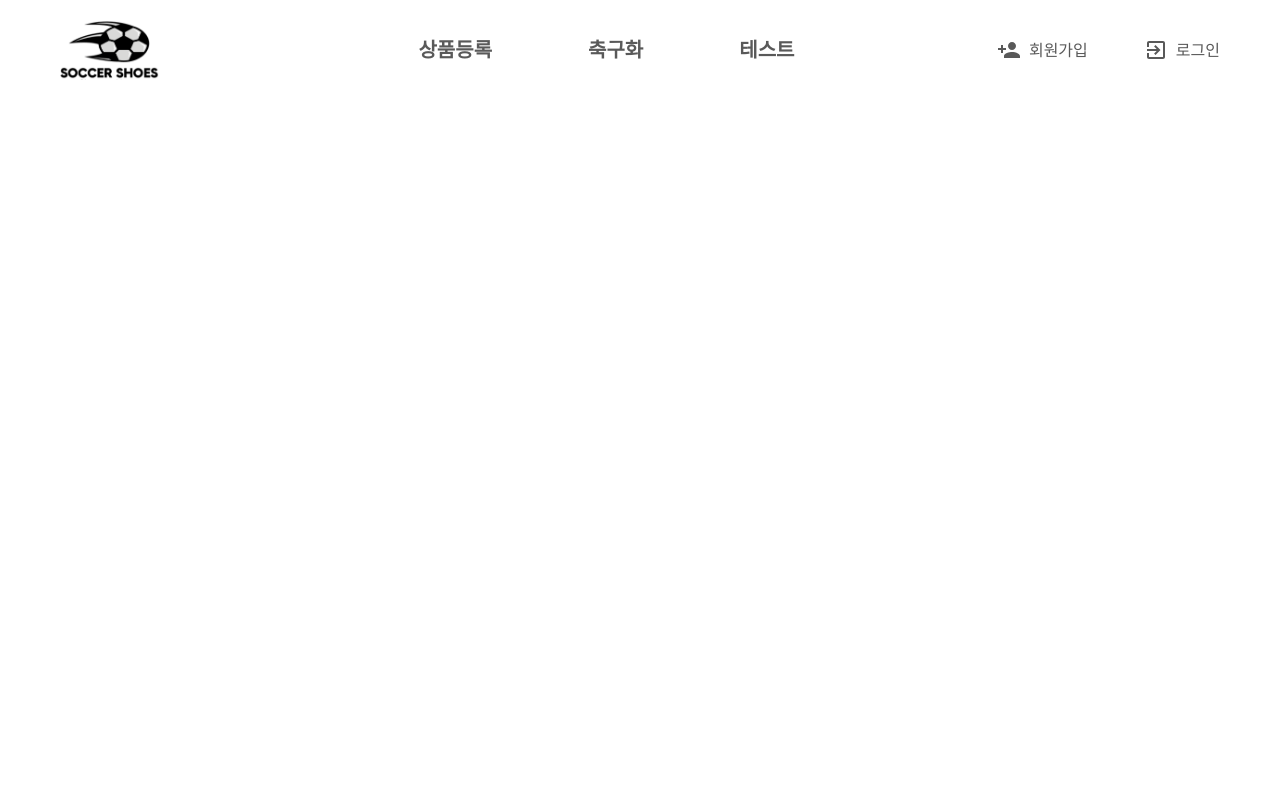
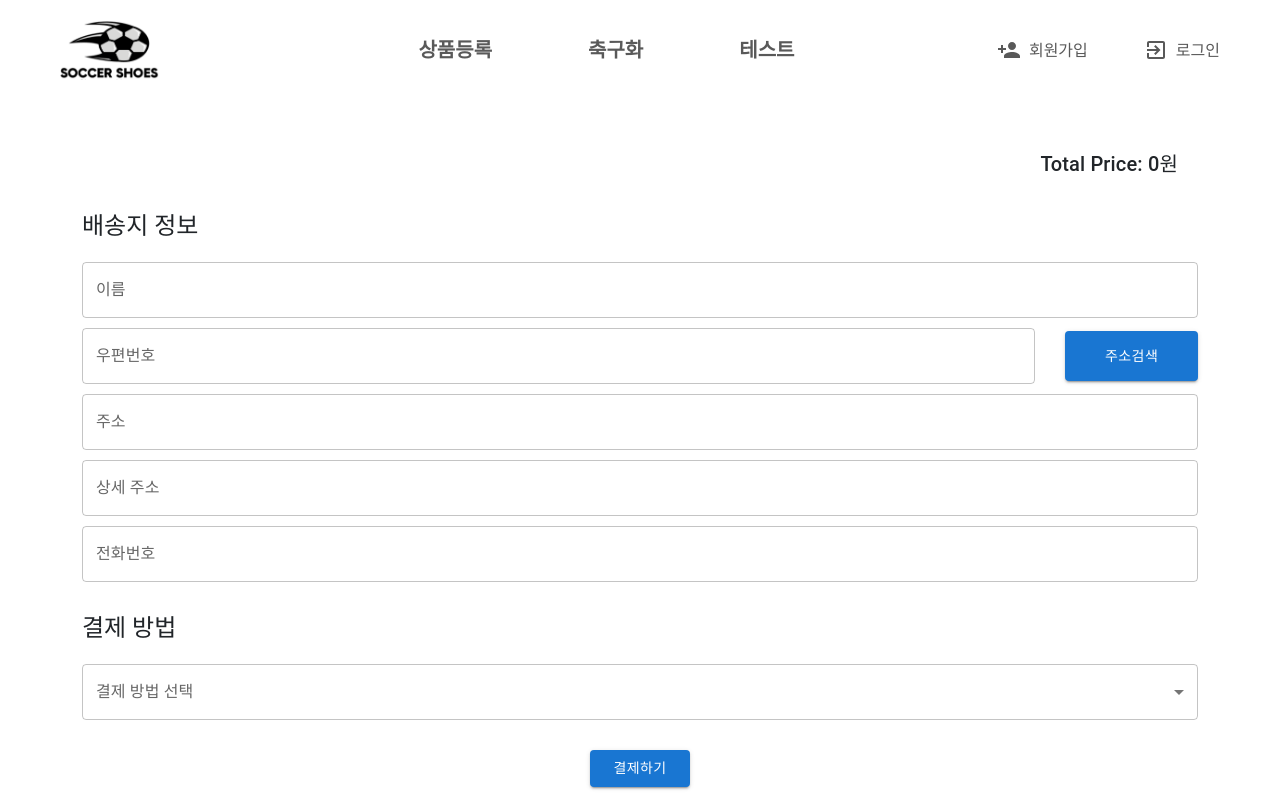
Before and after one commit to MDandersonm/shop1-front, a React (Create React App) app: page /checkout in a window 1280 px wide. Built offline with nearby package versions, Linux system fonts and the light colour scheme.

Commit message:
feat: [김영진] 장바구니에서 결제버튼을 누르면 나오는 결제 페이지 [REACT-SHOP-FRONT-12]

```diff
--- a/public/index.html
+++ b/public/index.html
@@ -24,6 +24,7 @@
       work correctly both with client-side routing and a non-root public URL.
       Learn how to configure a non-root public URL by running `npm run build`.
     -->
+    <script src="https://t1.daumcdn.net/mapjsapi/bundle/postcode/prod/postcode.v2.js"></script>
     <title>React App</title>
   </head>
   <body>
--- a/src/components/shopping/cartForm.tsx
+++ b/src/components/shopping/cartForm.tsx
@@ -15,9 +15,13 @@ import {
   incrementQuantity,
   decrementQuantity,
 } from "../../redux/actions/shoppingActions";
+import { useNavigate } from "react-router-dom";
+import { CartFormProps } from "../../redux/types/shoppingTypes";
 
-const CartForm: React.FC = () => {
+const CartForm: React.FC<CartFormProps> = ({ isCheckout = false }) => {
   const dispatch = useDispatch();
+  const navigate = useNavigate();
+
   const cartItems = useSelector((state: RootState) => state.shopping.cart);
   const totalPrice = cartItems.reduce((acc, item) => {
     console.log("Price:", item.product.price);
@@ -39,6 +43,9 @@ const CartForm: React.FC = () => {
     } else if (newQuantity < currentQuantity && newQuantity >= 1) {
       dispatch(decrementQuantity(product.id, size));
     }
+  };
+  const handlePaymentClick = () => {
+    navigate("/checkout");
   };
 
   return (
@@ -62,7 +69,9 @@ const CartForm: React.FC = () => {
             <Typography variant="h5">{item.product.name}</Typography>
             <Typography>brand: {item.product.brand}</Typography>
             <Typography>Size: {item.size}</Typography>
-            <Typography>Price: {Number(item.product.price).toLocaleString()}원</Typography>
+            <Typography>
+              Price: {Number(item.product.price).toLocaleString()}원
+            </Typography>
           </CardContent>
           <div
             style={{
@@ -75,21 +84,26 @@ const CartForm: React.FC = () => {
             <TextField
               value={item.quantity}
               type="number"
-              inputProps={{ min: 1 }}
+              inputProps={{ min: 1, readOnly: isCheckout }} // isCheckout이 true이면 readOnly 속성 적용
               style={{ width: "50px", margin: "0 20px" }}
-              onChange={(e) => handleQuantityChange(index, +e.target.value)} // + 기호를 붙이면, JavaScript는 해당 문자열을 숫자로 변환
+              onChange={
+                isCheckout
+                  ? undefined
+                  : (e) => handleQuantityChange(index, +e.target.value)
+              } // + 기호를 붙이면, JavaScript는 해당 문자열을 숫자로 변환
             />
 
             <Typography style={{ margin: "0 20px" }}>
-              Total:  {Number(item.product.price * item.quantity).toLocaleString()}원
+              Total:{" "}
+              {Number(item.product.price * item.quantity).toLocaleString()}원
             </Typography>
           </div>
           <div
             style={{
-              display: "flex",
               //   flexDirection: "row",
               alignItems: "center",
               marginRight: "10px",
+              display: isCheckout ? "none" : "flex",
             }}
           >
             <Button
@@ -113,12 +127,13 @@ const CartForm: React.FC = () => {
         variant="h6"
         style={{ textAlign: "right", marginRight: "20px" }}
       >
-        Total Price:  {Number(totalPrice).toLocaleString()}원
+        Total Price: {Number(totalPrice).toLocaleString()}원
       </Typography>
       <Button
         variant="contained"
         color="primary"
-        style={{ display: "block", margin: "20px auto", width: "100px" }}
+        style={{ display: isCheckout ? "none" : "block", margin: "20px auto", width: "100px" }}
+        onClick={handlePaymentClick}
       >
         결제
       </Button>
--- /dev/null
+++ b/src/components/shopping/checkoutForm.tsx
@@ -0,0 +1,95 @@
+// CheckoutPage.tsx
+import React, { useRef, useState } from "react";
+import {
+  TextField,
+  Typography,
+  Button,
+  FormControl,
+  InputLabel,
+  Select,
+  MenuItem,
+} from "@mui/material";
+import CartForm from "./cartForm";
+
+const CheckoutForm: React.FC = () => {
+  const [address, setAddress] = useState("");
+  const [postCode, setPostCode] = useState("");
+
+  const postcodeRef = useRef(null);
+
+  const handleAddressSearch = () => {
+    new window.daum.Postcode({
+      oncomplete: function (data: any) {
+        setAddress(data.address);
+        setPostCode(data.zonecode);
+      },
+    }).open();
+  };
+
+  return (
+    <div>
+      <div style={{ marginBottom: "30px" }}>
+        <CartForm isCheckout={true} />
+      </div>
+
+      <div style={{ marginBottom: "30px" }}>
+        <Typography variant="h5">배송지 정보</Typography>
+        <TextField fullWidth label="이름" style={{ marginBottom: "10px", marginTop: "20px" }} />
+
+        <div
+          style={{
+            display: "flex",
+            alignItems: "center",
+            marginBottom: "10px",
+          }}
+        >
+
+          <TextField fullWidth label="우편번호" value={postCode} />
+          <Button
+            variant="contained"
+            color="primary"
+            onClick={handleAddressSearch}
+            style={{ marginLeft: "30px", width:"150px",height:"50px"}}
+          >
+            주소검색
+          </Button>
+        </div>
+
+        <TextField
+          fullWidth
+          label="주소"
+          value={address}
+          style={{ marginBottom: "10px" }}
+        />
+        <TextField
+          fullWidth
+          label="상세 주소"
+          style={{ marginBottom: "10px" }}
+        />
+        <TextField fullWidth label="전화번호" />
+      </div>
+
+      <div style={{ marginBottom: "30px" }}>
+        <Typography variant="h5">결제 방법</Typography>
+        <FormControl fullWidth variant="outlined" style={{ marginTop: "20px" }}>
+          <InputLabel>결제 방법 선택</InputLabel>
+          <Select>
+            <MenuItem value={10}>신용 카드</MenuItem>
+            <MenuItem value={20}>뱅크 이체</MenuItem>
+            <MenuItem value={30}>PayPal</MenuItem>
+          </Select>
+        </FormControl>
+      </div>
+
+      <Button
+        variant="contained"
+        color="primary"
+        style={{ display: "block", margin: "20px auto", width: "100px" }}
+      >
+        결제하기
+      </Button>
+    </div>
+  );
+};
+
+export default CheckoutForm;
--- /dev/null
+++ b/src/pages/shopping/checkoutPage.tsx
@@ -0,0 +1,13 @@
+import React from "react";
+import CheckoutForm from "../../components/shopping/checkoutForm";
+
+const CheckoutPage: React.FC = () => {
+
+  return (
+    <div className="container mt-5">
+    <CheckoutForm></CheckoutForm>
+    </div>
+  );
+};
+
+export default CheckoutPage;
--- a/src/redux/actions/shoppingActions.ts
+++ b/src/redux/actions/shoppingActions.ts
@@ -9,6 +9,7 @@ import { AnyAction } from "redux";
 import axios, { AxiosError } from "axios";
 import { ADD_TO_CART, DECREMENT_QUANTITY, INCREMENT_QUANTITY, REMOVE_FROM_CART } from "../types/shoppingTypes";
 import { Dispatch } from "redux";
+
 
 
 export const addToCart = (product: any, size: string) => {
--- a/src/redux/types/shoppingTypes.ts
+++ b/src/redux/types/shoppingTypes.ts
@@ -1,3 +1,9 @@
+declare global {
+  interface Window {
+    daum: any;
+  }
+}
+
 export type CartState = {
   cart: any[];
 };
@@ -5,7 +11,9 @@ export const ADD_TO_CART = "ADD_TO_CART";
 export const REMOVE_FROM_CART = "REMOVE_FROM_CART";
 export const INCREMENT_QUANTITY = "INCREMENT_QUANTITY";
 export const DECREMENT_QUANTITY = "DECREMENT_QUANTITY";
-
+export interface CartFormProps {
+  isCheckout?: boolean; // 선택적 prop. 기본값은 false 입니다.
+}
 export interface AddToCartAction {
   type: typeof ADD_TO_CART;
   payload: { product: any; size: string };
--- a/src/router/shoppingRoutes.ts
+++ b/src/router/shoppingRoutes.ts
@@ -1,3 +1,4 @@
+import CheckoutPage from "../pages/shopping/checkoutPage";
 import CartPage from "../pages/shopping/cartPage";
 
 
@@ -6,6 +7,10 @@ const shoppingRoutes = [
     path: "/cart",
     component: CartPage,
   },
+  {
+    path: "/checkout",
+    component: CheckoutPage,
+  },
 
 
 ];
```
